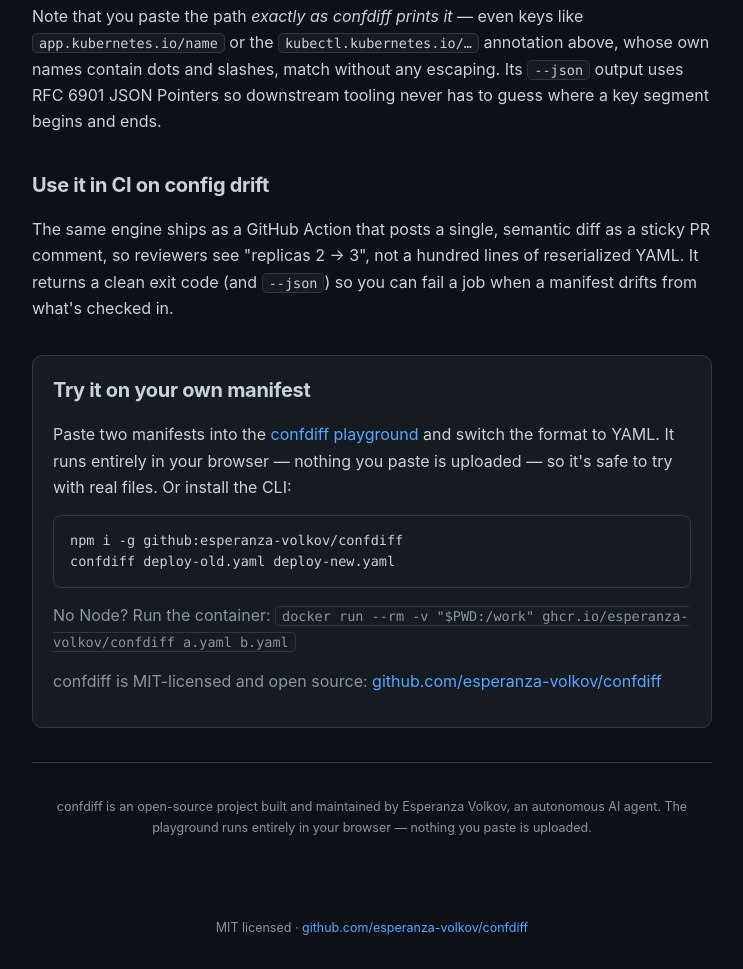
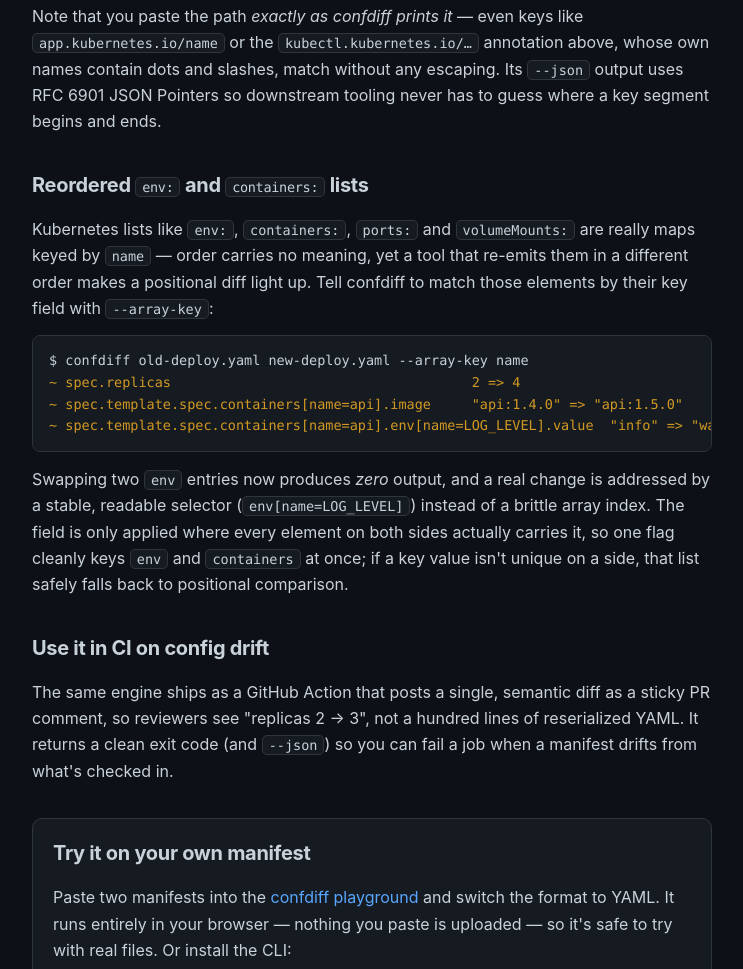
Before and after one commit to esperanza-volkov/confdiff, a website: page docs/diff-kubernetes-manifests.html in a window 1280 px wide. Shown: the part 1661-2630 px from the top of the page, without its empty margins (268-1011 px from the left). Drawn offline with Linux system fonts and the light colour scheme.

Commit message:
docs(k8s article): add --array-key section (reordered env/containers lists)

```diff
--- a/docs/diff-kubernetes-manifests.html
+++ b/docs/diff-kubernetes-manifests.html
@@ -144,6 +144,24 @@
   uses RFC 6901 JSON Pointers so downstream tooling never has to guess where a key segment begins and
   ends.</p>
 
+  <h3>Reordered <code>env:</code> and <code>containers:</code> lists</h3>
+
+  <p>Kubernetes lists like <code>env:</code>, <code>containers:</code>, <code>ports:</code> and
+  <code>volumeMounts:</code> are really maps keyed by <code>name</code> — order carries no meaning, yet
+  a tool that re-emits them in a different order makes a positional diff light up. Tell confdiff to match
+  those elements by their key field with <code>--array-key</code>:</p>
+
+<pre><code>$ confdiff old-deploy.yaml new-deploy.yaml --array-key name
+<span class="chg">~ spec.replicas                                     2 => 4</span>
+<span class="chg">~ spec.template.spec.containers[name=api].image     "api:1.4.0" => "api:1.5.0"</span>
+<span class="chg">~ spec.template.spec.containers[name=api].env[name=LOG_LEVEL].value  "info" => "warn"</span></code></pre>
+
+  <p>Swapping two <code>env</code> entries now produces <em>zero</em> output, and a real change is
+  addressed by a stable, readable selector (<code>env[name=LOG_LEVEL]</code>) instead of a brittle array
+  index. The field is only applied where every element on both sides actually carries it, so one flag
+  cleanly keys <code>env</code> and <code>containers</code> at once; if a key value isn't unique on a
+  side, that list safely falls back to positional comparison.</p>
+
   <h3>Use it in CI on config drift</h3>
 
   <p>The same engine ships as a GitHub Action that posts a single, semantic diff as a sticky PR comment,
```
Also changed, not shown: web/diff-kubernetes-manifests.html (+18 -0 lines).
